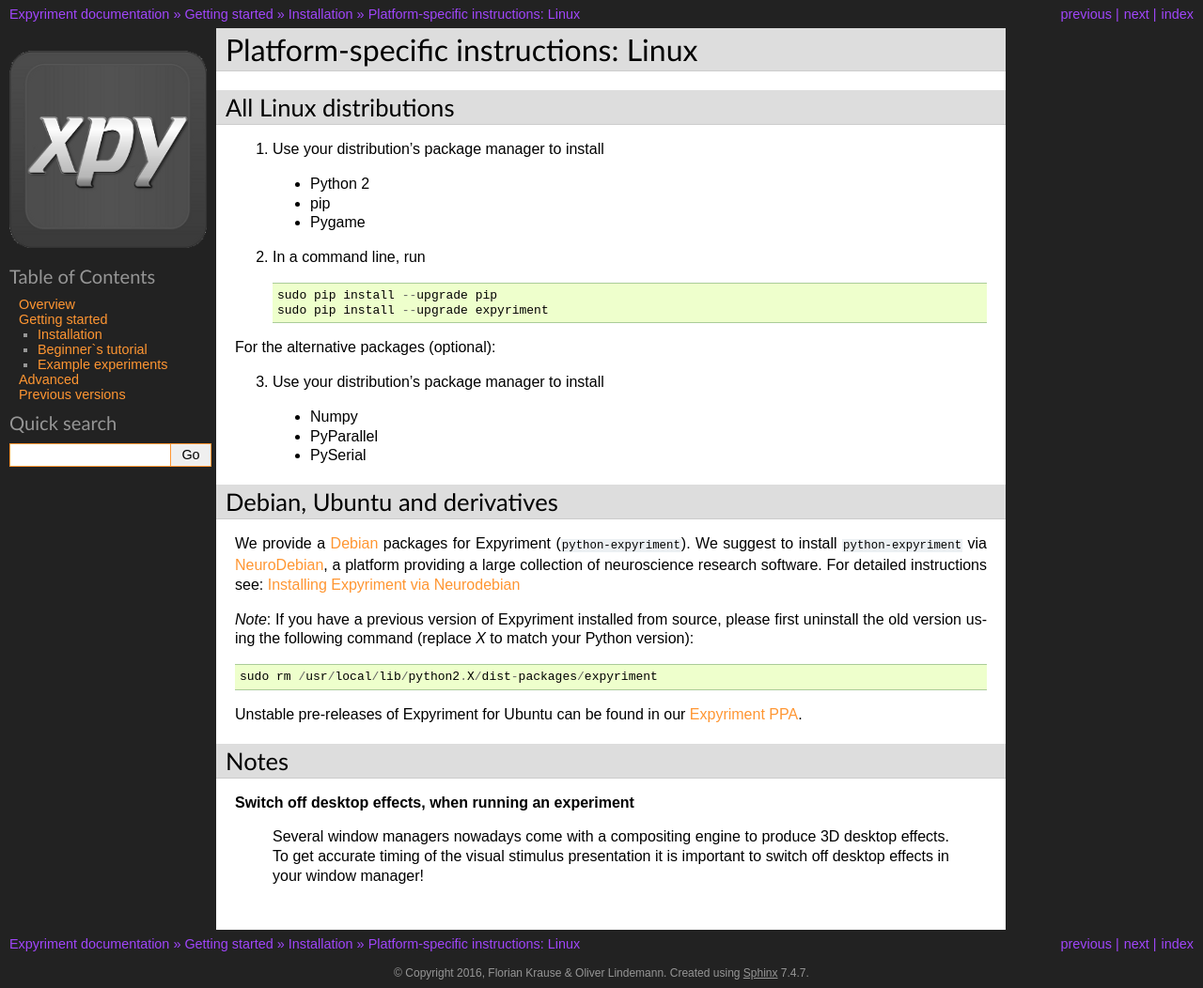
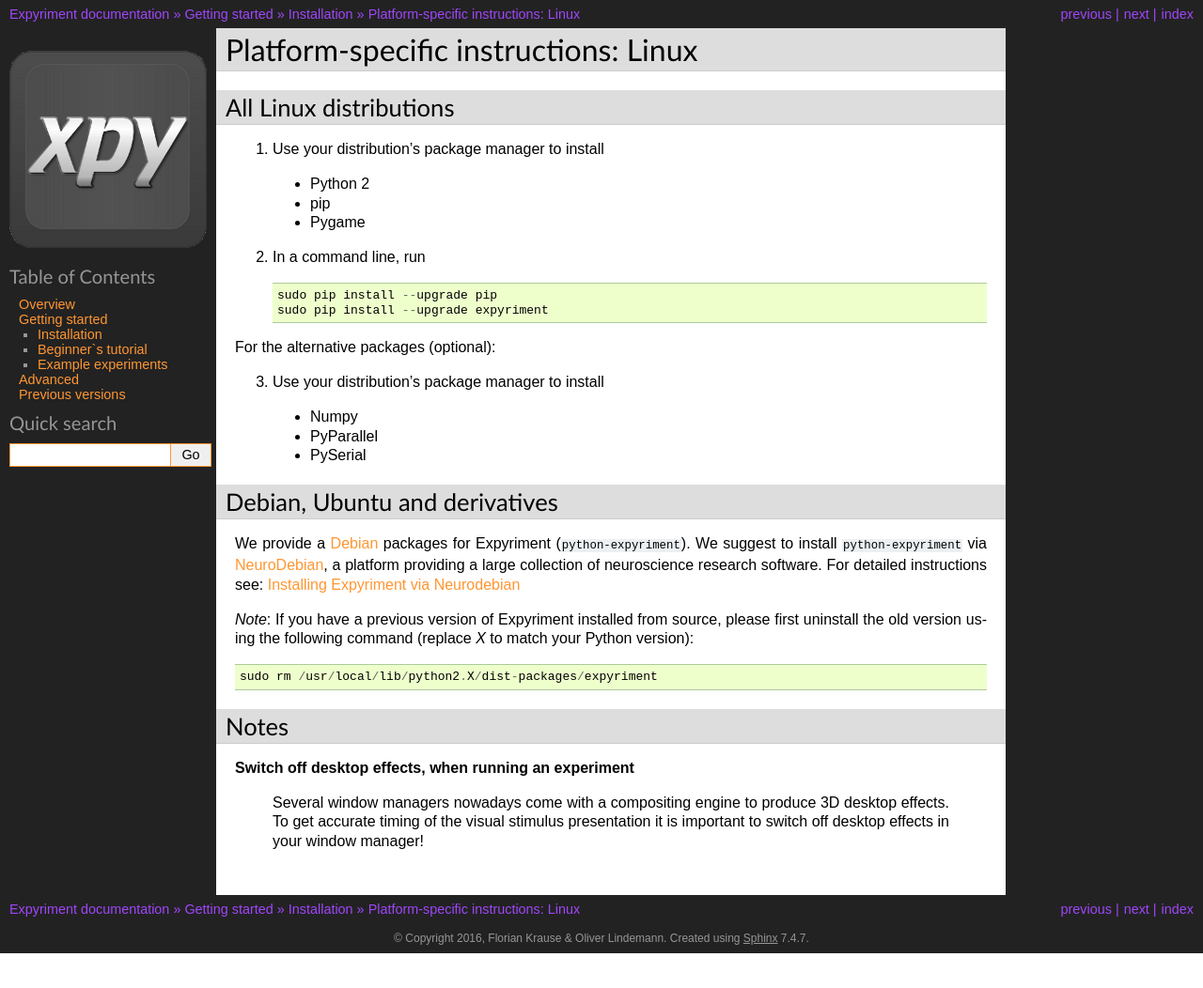
Before and after one commit to expyriment/expyriment, a Sphinx documentation site: the page built from documentation/sphinx/Installation.Linux.rst, in a window 1280 px wide. Shown: the whole page at 94% size. Built offline with Sphinx 7.4.7, drawn with Linux system fonts in a browser that asks for light colours; pages that are not in the unit, such as notebooks, are missing from menus; after the commit the page ends 1015 px from its top, so only the background shows below that.

Commit message:
no link to Launchpad

```diff
--- a/documentation/sphinx/Installation.Linux.rst
+++ b/documentation/sphinx/Installation.Linux.rst
@@ -41,8 +41,6 @@
 
     sudo rm /usr/local/lib/python2.X/dist-packages/expyriment
 
-Unstable pre-releases of Expyriment for Ubuntu can be found in our `Expyriment PPA <https://launchpad.net/~lindemann09/+archive/expyriment>`_.
-
 
 Notes
 -----
```
